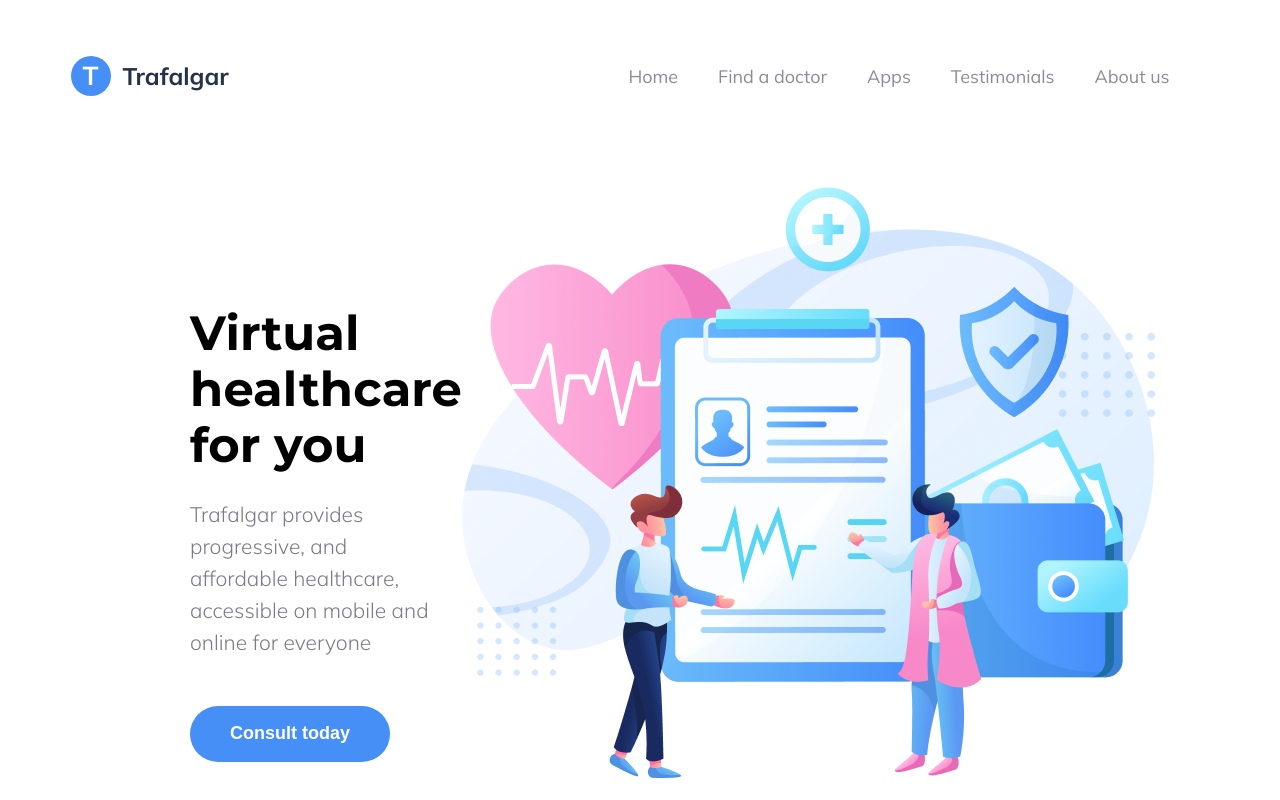
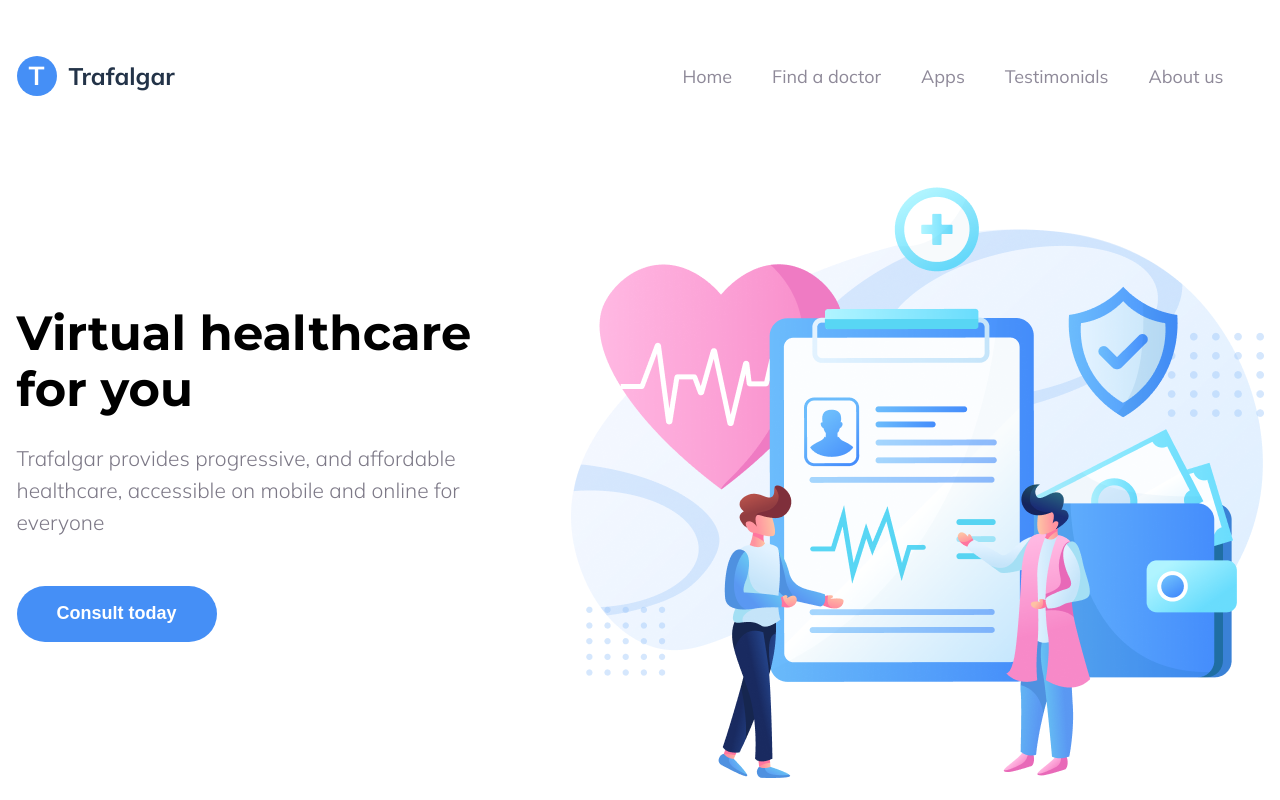
Before and after one commit to Sudodji/Trafalgar, a plain HTML site: page index.html in a window 1280 px wide. Shown: the top 800 px of the page. Drawn offline with nearby package versions, Linux system fonts and the light colour scheme; a web font is replaced by a local one.

Commit message:
change wrapper

```diff
--- a/css/style.css
+++ b/css/style.css
@@ -109,8 +109,10 @@
           height: auto;
      }
   .wrapper{
-       width: 1139px;
-       margin: 0 auto;
+      width: 1247px;
+      margin: 0 auto;
+      padding: 0 15px;
+
   }
   /* header styles start */
 
@@ -120,6 +122,7 @@
        align-items: center;
        padding-top: 56px;
   }
+
   .header_logo-link{
        display: flex;
        align-items: center;
@@ -177,8 +180,6 @@
 
   /* intro styles start */
   .intro{
-     margin-right: 163px;
-     margin-left:190px ;
      margin-top: 84px;
   }
   .intro_text_block{
@@ -190,6 +191,7 @@
   }
   .intro_title{
        margin-bottom: 25px;
+       padding-right: 20px;
   }
   .intro_subtitle{
      font-weight: 300;
@@ -573,7 +575,7 @@
      padding-right: 120px;
 }
 .footer_logo{
-    width: 40%;
+    /*width: 40%;*/
     display: flex;
     align-items: center;
 }
--- a/index.html
+++ b/index.html
@@ -50,6 +50,7 @@
 <!--main start-->
   <main class="main">
     <!--intro start-->
+    <div class="wrapper">
     <section class="intro" id="homepage">
         <div class="intro_text_block">
            <div class="intro_text">
@@ -70,6 +71,7 @@
           <img src="/img/healthcare_card.png" class="virtual_health_pic" alt="health card">
       </div>
     </section>
+  </div>
     <!--intro end-->
 
     <!--services start-->
```
